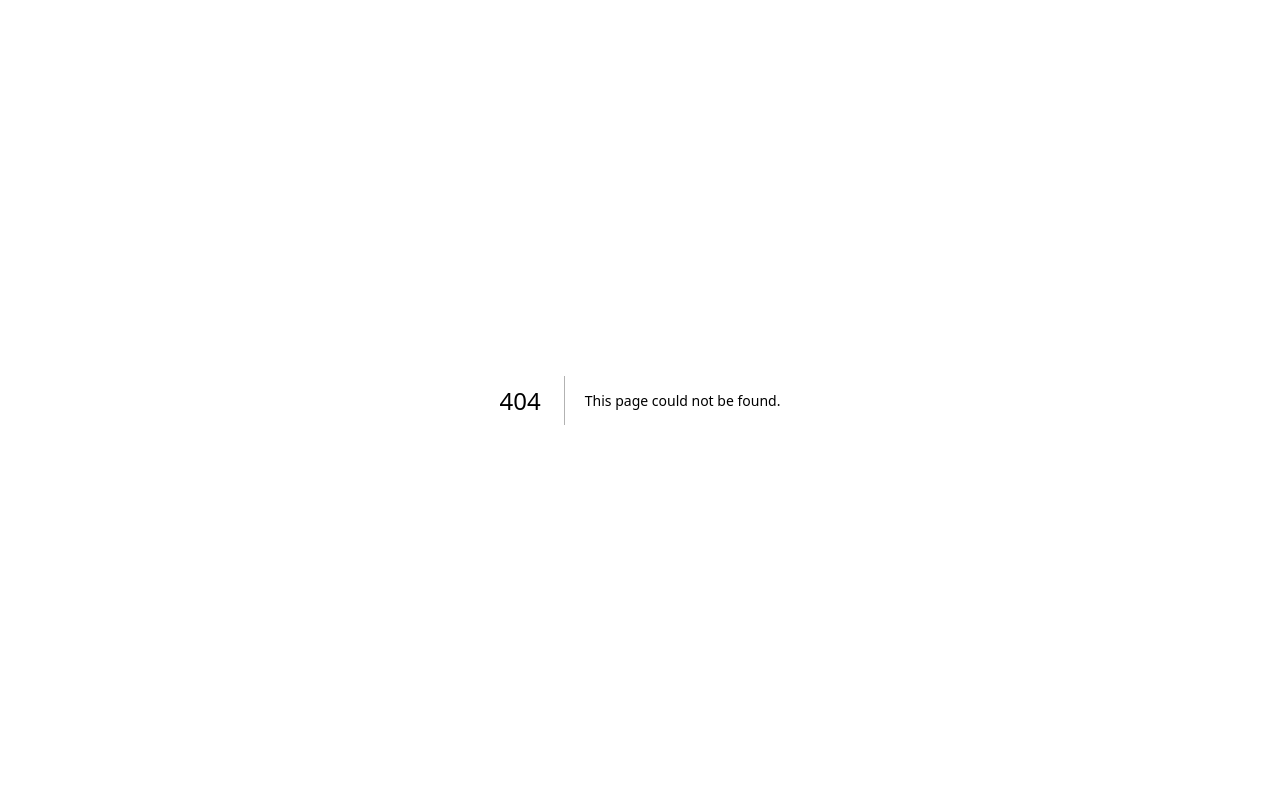
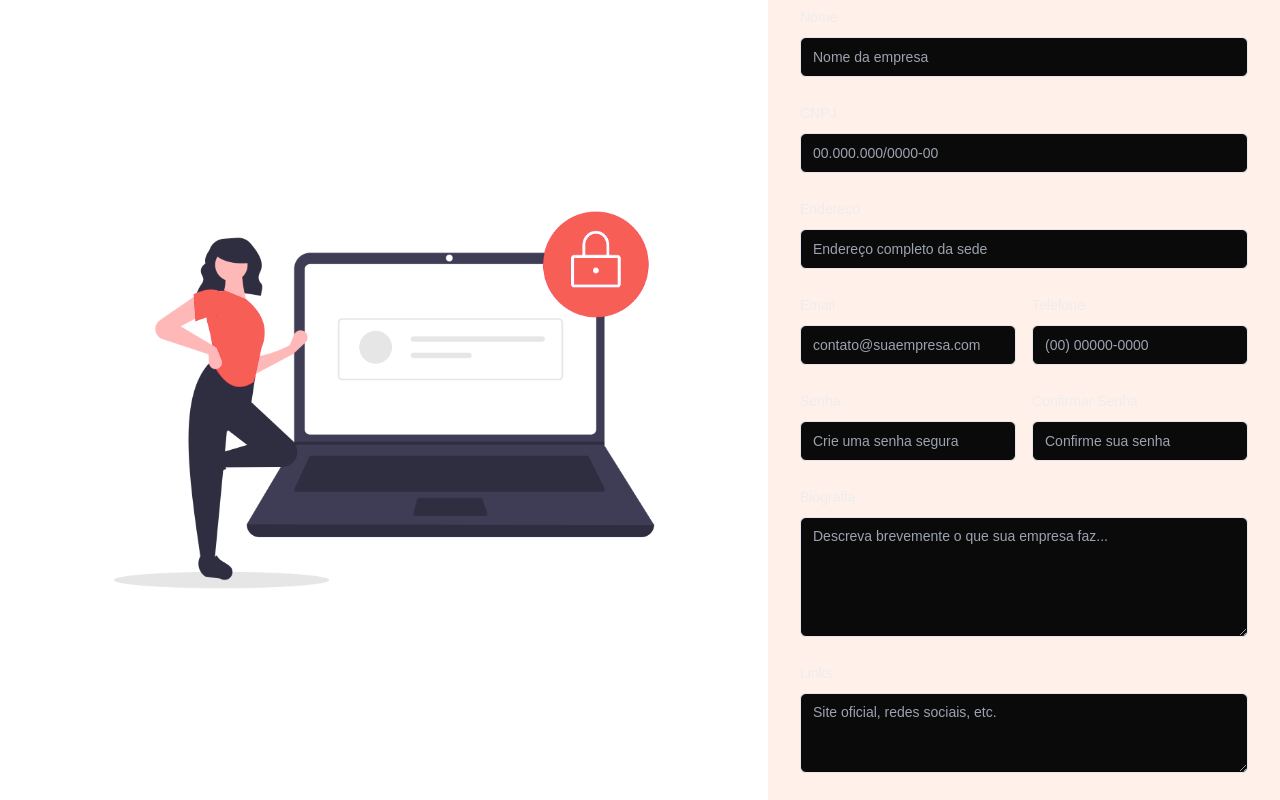
Before and after one commit to zauns/projeto-sara-frontend, a Next.js app: page /cadastro/empresa in a window 1280 px wide. Before the commit this address had no page. Built offline with nearby package versions, Linux system fonts and the light colour scheme.

Commit message:
feat: cadastro empresas

```diff
--- /dev/null
+++ b/src/app/(pages)/cadastro/empresa/page.tsx
@@ -0,0 +1,27 @@
+"use client";
+
+import { CompanyRegistrationForm } from "@/components/core/company-registration-form";
+import Image from "next/image";
+
+export default function CompanyRegistrationPage() {
+  return (
+    <div className="min-h-screen w-full flex flex-col md:flex-row bg-[#FFF1EA]">
+      {/* SEÇÃO DA IMAGEM */}
+      <div className="relative w-full h-[221px] md:h-screen md:w-[60%] bg-white flex items-center justify-center">
+        <Image
+          src="/images/imagemLogin.png"
+          alt="Imagem de Cadastro de Empresa"
+          fill
+          priority
+          className="object-contain md:p-8"
+          sizes="(max-width: 768px) 100vw, 60vw"
+        />
+      </div>
+
+      {/* SEÇÃO DO FORMULÁRIO */}
+      <div className="w-full flex flex-col justify-start md:justify-center md:h-screen md:w-[40%] md:overflow-y-auto">
+        <CompanyRegistrationForm />
+      </div>
+    </div>
+  );
+}
--- a/src/components/core/company-registration-form.tsx
+++ b/src/components/core/company-registration-form.tsx
@@ -1,34 +1,66 @@
 "use client";
 
-import { useState } from 'react';
-import { useRouter } from 'next/navigation';
+import { useState, ChangeEvent, FormEvent } from "react";
+import { useRouter } from "next/navigation";
 import { Button } from "@/components/ui/button";
 import { Input } from "@/components/ui/input";
 import { Label } from "@/components/ui/label";
+import { Textarea } from "../ui/textarea";
+import { CompanyRegistrationSuccessDialog } from "./company-registration-dialogue";
 import {
-    Select,
-    SelectContent,
-    SelectItem,
-    SelectTrigger,
-    SelectValue,
-} from "@/components/ui/select";
-import { Textarea } from "../ui/textarea";
-import { CompanyRegistrationSuccessDialog } from './company-registration-dialogue';
+  registrationService,
+  CompanyRegistrationData,
+} from "@/services/registrationServices";
 
-
-//Formulário principal para o cadastro de novas empresas,
 export function CompanyRegistrationForm() {
-
+  const [formData, setFormData] = useState<CompanyRegistrationData>({
+    nome: "",
+    email: "",
+    senha: "",
+    telefone: "",
+    endereco: "",
+    cnpj: "",
+    biografia: "",
+    links: "",
+  });
+  const [isLoading, setIsLoading] = useState(false);
+  const [error, setError] = useState<string | null>(null);
+  const [confirmPassword, setConfirmPassword] = useState("");
   const [showSuccessDialog, setShowSuccessDialog] = useState(false);
   const router = useRouter();
 
-    const handleSubmit = async (event: React.FormEvent<HTMLFormElement>) => {
+  const handleChange = (
+    e: ChangeEvent<HTMLInputElement | HTMLTextAreaElement>,
+  ) => {
+    const { id, value } = e.target;
+    setFormData((prevData) => ({
+      ...prevData,
+      [id]: value,
+    }));
+  };
+
+  const handleSubmit = async (event: FormEvent<HTMLFormElement>) => {
     event.preventDefault();
+    setIsLoading(true);
+    setError(null);
 
-        console.log("Formulário enviado!");
+    if (formData.senha !== confirmPassword) {
+      setError("As senhas não coincidem.");
+      setIsLoading(false);
+      return;
+    }
 
-        // Simula o sucesso da API (mostrar pop-up)
+    try {
+      await registrationService.registerCompany(formData);
       setShowSuccessDialog(true);
+    } catch (err) {
+      setError(
+        "Ocorreu um erro ao solicitar o cadastro. Verifique os dados e tente novamente.",
+      );
+      console.error("Registration error:", err);
+    } finally {
+      setIsLoading(false);
+    }
   };
 
   const handleGoToLogin = (path: string) => {
@@ -38,145 +70,132 @@ export function CompanyRegistrationForm() {
 
   return (
     <div className="w-full max-w-2xl mx-auto p-4 md:p-8">
-
       <form className="space-y-8" onSubmit={handleSubmit}>
-
-                {/*Informações da Empresa*/}
         <fieldset className="space-y-6">
           <legend className="text-2xl font-semibold text-gray-900 border-b pb-2">
             Informações da Empresa
           </legend>
 
           <div className="space-y-2">
-                        <Label htmlFor="nomeFantasia">Nome</Label>
-                        <Input id="nomeFantasia" placeholder="Placeholder" />
+            <Label htmlFor="nome">Nome</Label>
+            <Input
+              id="nome"
+              value={formData.nome}
+              onChange={handleChange}
+              placeholder="Nome da empresa"
+              required
+            />
           </div>
 
           <div className="space-y-2">
             <Label htmlFor="cnpj">CNPJ</Label>
-                        <Input id="cnpj" placeholder="Placeholder" />
-                    </div>
-
-                    <div className="space-y-2">
-                        <Label htmlFor="businessPlan">Plano de Negócio</Label>
-                        <Textarea
-                            id="businessPlan"
-                            placeholder="Descreva brevemente o plano de negócio da empresa..."
-                            className="min-h-[120px]"
+            <Input
+              id="cnpj"
+              value={formData.cnpj}
+              onChange={handleChange}
+              placeholder="00.000.000/0000-00"
+              required
             />
           </div>
 
           <div className="space-y-2">
-                        <Label htmlFor="state">Estado</Label>
-                        <Select>
-                            <SelectTrigger id="state">
-                                <SelectValue placeholder="Selecione o estado" />
-                            </SelectTrigger>
-                            <SelectContent className="bg-white max-h-[300px]">
-                                <SelectItem value="ES">Espírito Santo</SelectItem>
-                                <SelectItem value="MG">Minas Gerais</SelectItem>
-                                <SelectItem value="RJ">Rio de Janeiro</SelectItem>
-                                <SelectItem value="SP">São Paulo</SelectItem>
-                                <SelectItem value="PR">Paraná</SelectItem>
-                                <SelectItem value="RS">Rio Grande do Sul</SelectItem>
-                                <SelectItem value="SC">Santa Catarina</SelectItem>
-                                <SelectItem value="DF">Distrito Federal</SelectItem>
-                                <SelectItem value="GO">Goiás</SelectItem>
-                                <SelectItem value="MT">Mato Grosso</SelectItem>
-                                <SelectItem value="MS">Mato Grosso do Sul</SelectItem>
-                                <SelectItem value="AL">Alagoas</SelectItem>
-                                <SelectItem value="BA">Bahia</SelectItem>
-                                <SelectItem value="CE">Ceará</SelectItem>
-                                <SelectItem value="MA">Maranhão</SelectItem>
-                                <SelectItem value="PB">Paraíba</SelectItem>
-                                <SelectItem value="PE">Pernambuco</SelectItem>
-                                <SelectItem value="PI">Piauí</SelectItem>
-                                <SelectItem value="RN">Rio Grande do Norte</SelectItem>
-                                <SelectItem value="SE">Sergipe</SelectItem>
-                                <SelectItem value="AC">Acre</SelectItem>
-                                <SelectItem value="AP">Amapá</SelectItem>
-                                <SelectItem value="AM">Amazonas</SelectItem>
-                                <SelectItem value="PA">Pará</SelectItem>
-                                <SelectItem value="RO">Rondônia</SelectItem>
-                                <SelectItem value="RR">Roraima</SelectItem>
-                                <SelectItem value="TO">Tocantins</SelectItem>
-                            </SelectContent>
-                        </Select>
+            <Label htmlFor="endereco">Endereço</Label>
+            <Input
+              id="endereco"
+              value={formData.endereco}
+              onChange={handleChange}
+              placeholder="Endereço completo da sede"
+              required
+            />
           </div>
 
-                    <div className="space-y-2">
-                        <Label htmlFor="endereco">Endereço</Label>
-                        <Input id="endereco" placeholder="Placeholder" />
-                    </div>
-
-                    {/* Grid do email e telefone da empresa */}
           <div className="grid grid-cols-1 md:grid-cols-2 gap-4">
             <div className="space-y-2">
-                            <Label htmlFor="companyEmail">Email</Label>
-                            <Input id="companyEmail" type="email" placeholder="Placeholder" />
+              <Label htmlFor="email">Email</Label>
+              <Input
+                id="email"
+                type="email"
+                value={formData.email}
+                onChange={handleChange}
+                placeholder="contato@suaempresa.com"
+                required
+              />
             </div>
             <div className="space-y-2">
-                            <Label htmlFor="companyPhone">Telefone</Label>
-                            <Input id="companyPhone" type="tel" placeholder="Placeholder" />
+              <Label htmlFor="telefone">Telefone</Label>
+              <Input
+                id="telefone"
+                type="tel"
+                value={formData.telefone}
+                onChange={handleChange}
+                placeholder="(00) 00000-0000"
+                required
+              />
             </div>
           </div>
 
-                    {/* Grid da senha e confirmar senha */}
           <div className="grid grid-cols-1 md:grid-cols-2 gap-4">
             <div className="space-y-2">
-                            <Label htmlFor="password">Senha</Label>
-                            <Input id="password" type="password" placeholder="Placeholder" />
+              <Label htmlFor="senha">Senha</Label>
+              <Input
+                id="senha"
+                type="password"
+                value={formData.senha}
+                onChange={handleChange}
+                placeholder="Crie uma senha segura"
+                required
+              />
             </div>
             <div className="space-y-2">
               <Label htmlFor="confirmPassword">Confirmar Senha</Label>
-                            <Input id="confirmPassword" type="password" placeholder="Placeholder" />
-                        </div>
-                    </div>
-                </fieldset>
-
-                {/*Informações do Responsável*/}
-                <fieldset className="space-y-6">
-                    <legend className="text-2xl font-semibold text-gray-900 border-b pb-2">
-                        Informações do Responsável
-                    </legend>
-
-                    {/* grid para nome completo e cargo */}
-                    <div className="grid grid-cols-1 md:grid-cols-2 gap-4">
-                        <div className="space-y-2">
-                            <Label htmlFor="respName">Nome completo</Label>
-                            <Input id="respName" placeholder="Placeholder" />
-                        </div>
-                        <div className="space-y-2">
-                            <Label htmlFor="respCargo">Cargo</Label>
-                            <Input id="respCargo" placeholder="Placeholder" />
-                        </div>
-                    </div>
-
-                    {/* grid para email e telefone do responsável */}
-                    <div className="grid grid-cols-1 md:grid-cols-2 gap-4">
-                        <div className="space-y-2">
-                            <Label htmlFor="respEmail">Email</Label>
-                            <Input id="respEmail" type="email" placeholder="Placeholder" />
-                        </div>
-                        <div className="space-y-2">
-                            <Label htmlFor="respPhone">Telefone</Label>
-                            <Input id="respPhone" type="tel" placeholder="Placeholder" />
+              <Input
+                id="confirmPassword"
+                type="password"
+                value={confirmPassword}
+                onChange={(e) => setConfirmPassword(e.target.value)}
+                placeholder="Confirme sua senha"
+                required
+              />
             </div>
           </div>
 
           <div className="space-y-2">
-                        <Label htmlFor="respCpf">CPF</Label>
-                        <Input id="respCpf" placeholder="Placeholder" />
+            <Label htmlFor="biografia">Biografia</Label>
+            <Textarea
+              id="biografia"
+              value={formData.biografia}
+              onChange={handleChange}
+              placeholder="Descreva brevemente o que sua empresa faz..."
+              className="min-h-[120px]"
+              required
+            />
+          </div>
+
+          <div className="space-y-2">
+            <Label htmlFor="links">Links</Label>
+            <Textarea
+              id="links"
+              value={formData.links}
+              onChange={handleChange}
+              placeholder="Site oficial, redes sociais, etc."
+              className="min-h-[80px]"
+            />
           </div>
         </fieldset>
 
-                {/* Botões */}
+        {error && (
+          <div className="p-3 bg-red-100 border border-red-400 text-red-700 rounded text-sm">
+            {error}
+          </div>
+        )}
+
         <div className="flex flex-col-reverse md:flex-row justify-end gap-3 pt-4">
           <Button
             type="button"
             variant="outline"
             className="w-full md:w-auto border-gray-400 text-gray-700 hover:bg-gray-100"
             onClick={() => router.back()}
+            disabled={isLoading}
           >
             Voltar
           </Button>
@@ -184,14 +203,13 @@ export function CompanyRegistrationForm() {
             type="submit"
             variant="destructive"
             className="w-full md:w-auto bg-red-400 hover:bg-red-500"
+            disabled={isLoading}
           >
-                        Solicitar Cadastro
+            {isLoading ? "Enviando..." : "Solicitar Cadastro"}
           </Button>
         </div>
-
       </form>
 
-            {/* Renderizar o Diálogo */}
       <CompanyRegistrationSuccessDialog
         isOpen={showSuccessDialog}
         onClose={() => setShowSuccessDialog(false)}
--- /dev/null
+++ b/src/services/registrationServices.ts
@@ -0,0 +1,61 @@
+import { api } from "@/api/axios";
+
+// Interface para os dados de cadastro da empresa
+export interface CompanyRegistrationData {
+  nome: string;
+  email: string;
+  senha?: string; // Senha pode ser opcional dependendo da lógica de confirmação
+  telefone: string;
+  endereco: string;
+  cnpj: string;
+  biografia: string;
+  links: string; // Pode ser um JSON stringificado ou um campo de texto simples
+}
+
+// Interface para os dados de cadastro da secretaria
+export interface DepartmentRegistrationData {
+  nome: string;
+  email: string;
+  senha?: string;
+  telefone: string;
+  endereco: string;
+  municipio: string;
+}
+
+/**
+ * Registra uma nova empresa no sistema.
+ * @param companyData - Os dados da empresa a serem registrados.
+ * @returns A resposta da API.
+ */
+const registerCompany = async (companyData: CompanyRegistrationData) => {
+  try {
+    const response = await api.post("/empresa", companyData);
+    return response.data;
+  } catch (error) {
+    // É uma boa prática relançar o erro para que a UI possa tratá-lo
+    console.error("Erro ao registrar empresa:", error);
+    throw error;
+  }
+};
+
+/**
+ * Registra uma nova secretaria no sistema.
+ * @param departmentData - Os dados da secretaria a serem registrados.
+ * @returns A resposta da API.
+ */
+const registerDepartment = async (
+  departmentData: DepartmentRegistrationData,
+) => {
+  try {
+    const response = await api.post("/secretaria", departmentData);
+    return response.data;
+  } catch (error) {
+    console.error("Erro ao registrar secretaria:", error);
+    throw error;
+  }
+};
+
+export const registrationService = {
+  registerCompany,
+  registerDepartment,
+};
```
Also changed, not shown: src/app/(pages)/cadastro/secretaria/page.tsx (added). Lines whose indentation alone changed are shown as unchanged.
